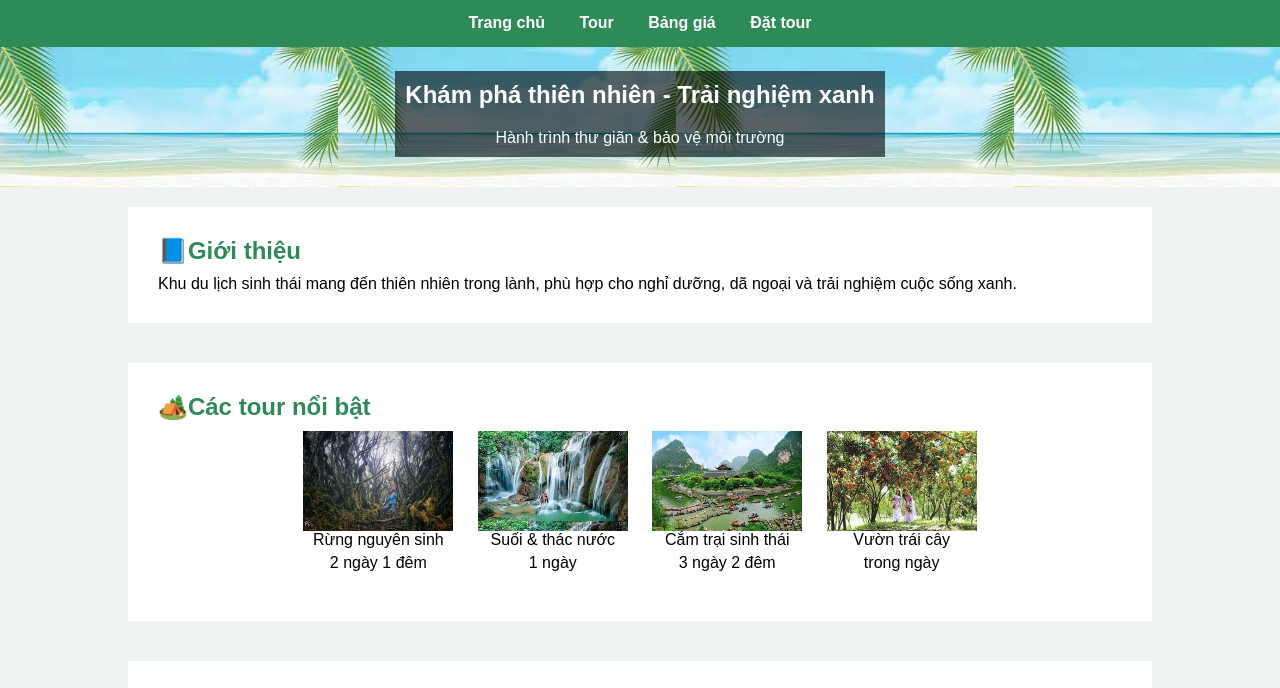
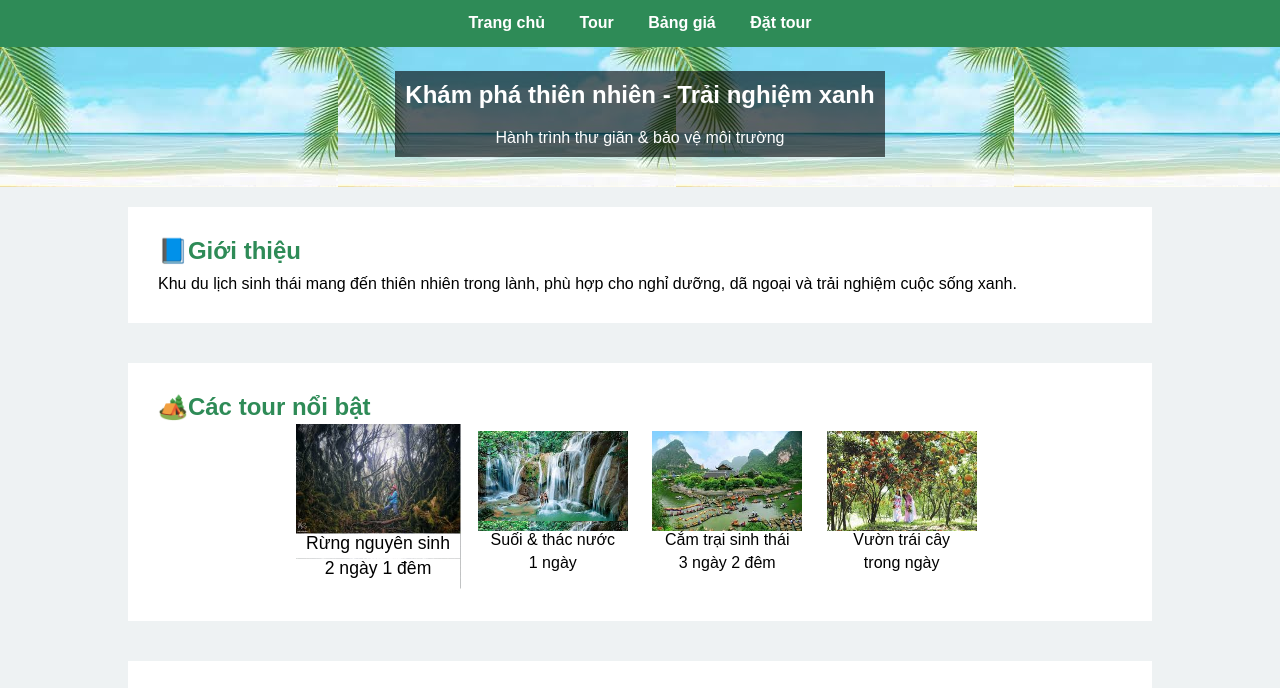
Before and after one commit to NguyenVanThinhAn/NguyenVanThinhAn_B25DTCN060_IT103A-K25, a plain HTML site: page baiThi/HN_KS25_CNTT4_NguyenVanThinhAn_006/index.html in a window 1280 px wide. In both pictures the pointer is over the element 378 px from the left and 585 px from the top of the page. Shown: the part 79-767 px from the top of the page. Drawn offline with Linux system fonts and the light colour scheme.

Commit message:
Update style.css

```diff
--- a/baiThi/HN_KS25_CNTT4_NguyenVanThinhAn_006/style.css
+++ b/baiThi/HN_KS25_CNTT4_NguyenVanThinhAn_006/style.css
@@ -91,6 +91,12 @@ main .spotlight_tour .tour_preview div {
     width: 150px;
     height: 150px;
     margin: 10px;
+    transition: all 0.5s ease;
+}
+
+main .spotlight_tour .tour_preview div:hover {
+    box-shadow: inset;
+    transform: scale(1.1);
 }
 
 main .spotlight_tour .tour_preview div .tour_name {
```
